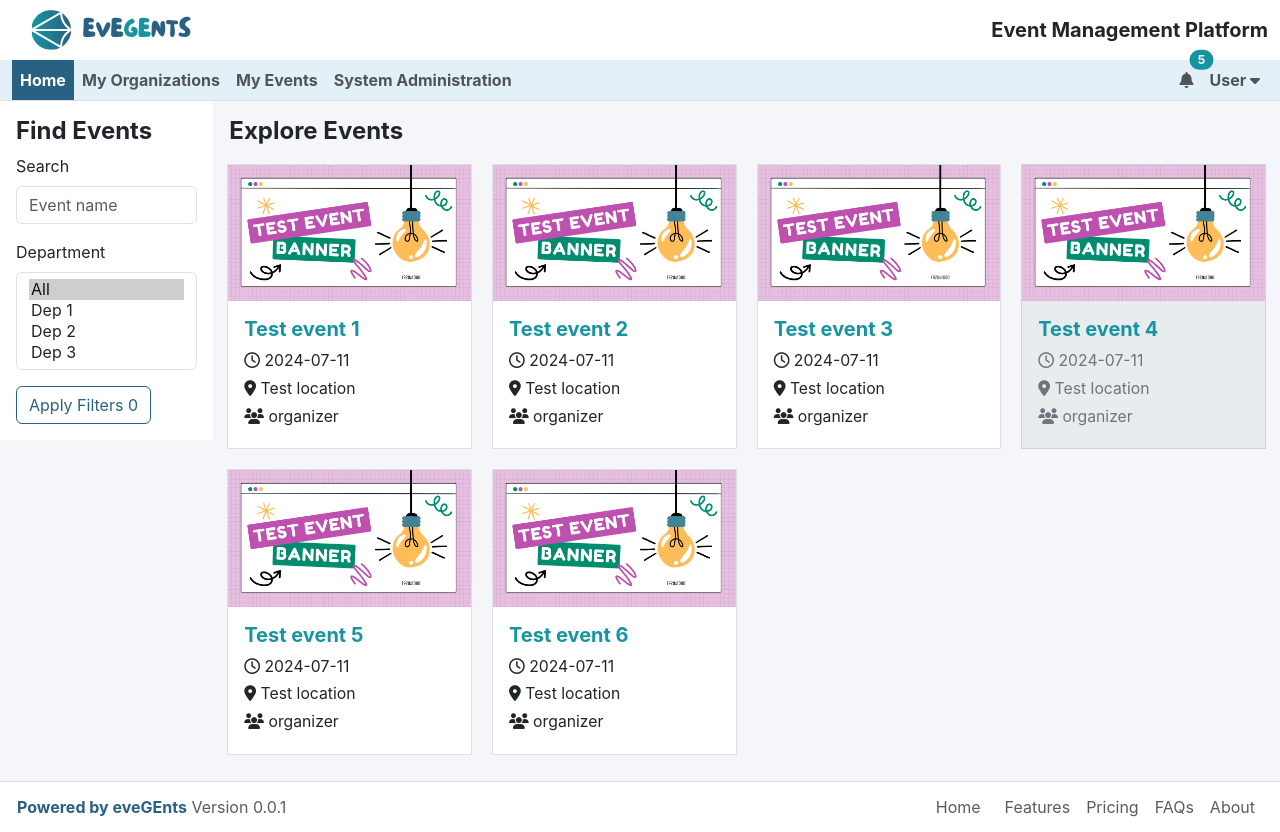
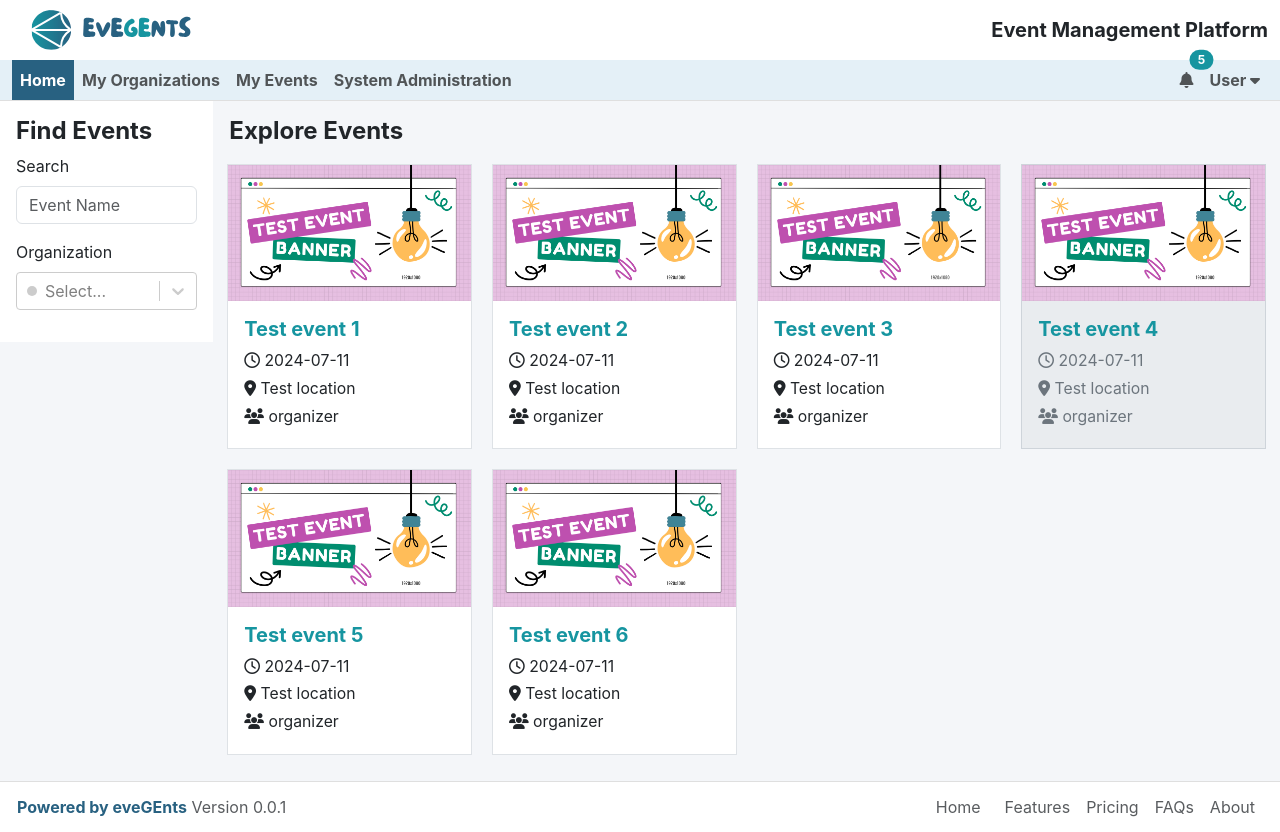
Before and after one commit to eveGEnts/Go-Headless, a React (Create React App) app: page / in a window 1280 px wide. Built offline with nearby package versions, Linux system fonts and the light colour scheme.

Commit message:
add some colors

```diff
--- a/package.json
+++ b/package.json
@@ -8,6 +8,7 @@
     "@testing-library/react": "^13.4.0",
     "@testing-library/user-event": "^13.5.0",
     "bootstrap": "^5.3.3",
+    "chroma-js": "^2.4.2",
     "node-sass": "^7.0.3",
     "react": "^18.3.1",
     "react-dom": "^18.3.1",
--- /dev/null
+++ b/src/components/common/ColorStyles.js
@@ -0,0 +1,61 @@
+import chroma from 'chroma-js'; // Make sure chroma-js is installed
+
+const dot = (color = 'transparent') => ({
+  alignItems: 'center',
+  display: 'flex',
+  ':before': {
+    backgroundColor: color,
+    borderRadius: 10,
+    content: '" "',
+    display: 'block',
+    marginRight: 8,
+    height: 10,
+    width: 10,
+  },
+});
+
+const colorStyles = {
+  control: (styles) => ({
+    ...styles,
+    backgroundColor: 'white',
+  }),
+
+  option: (styles, { data, isDisabled, isFocused, isSelected }) => {
+    const color = chroma(data.color);
+    return {
+      ...styles,
+      backgroundColor: isDisabled
+        ? undefined
+        : isSelected
+        ? data.color
+        : isFocused
+        ? color.alpha(0.1).css()
+        : undefined,
+      color: isDisabled
+        ? '#ccc'
+        : isSelected
+        ? chroma.contrast(color, 'white') > 2
+          ? 'white'
+          : 'black'
+        : data.color,
+      cursor: isDisabled ? 'not-allowed' : 'default',
+
+      ':active': {
+        ...styles[':active'],
+        backgroundColor: !isDisabled
+          ? isSelected
+            ? data.color
+            : color.alpha(0.3).css()
+          : undefined,
+      },
+    };
+  },
+
+  input: (styles) => ({ ...styles, ...dot() }),
+
+  placeholder: (styles) => ({ ...styles, ...dot('#ccc') }),
+
+  singleValue: (styles, { data }) => ({ ...styles, ...dot(data.color) }),
+};
+
+export default colorStyles;
--- a/src/components/home/FilterSidebar.js
+++ b/src/components/home/FilterSidebar.js
@@ -1,31 +1,81 @@
 import { React, useState, useEffect } from 'react';
+import Select from 'react-select';
+
+//import { primary } from '../../custom.scss'; // This is hypothetical
+import colorStyles from '../common/ColorStyles';
+
+
+const getComputedStyleValue = (property) => {
+    return getComputedStyle(document.documentElement).getPropertyValue(property).trim();
+  };
+
+
 
 function FilterSidebar() {
 
     const [count, setCount] = useState(0);
 
+    const [selectedOrganization, setOrganization] = useState(null);
+
+    const handleChange = (option) => {
+        setOrganization(option);
+        alert(option);
+    };
+
     //useEffect(() => {
     //    alert(`${count}`);
     //})
+
+    const organizationOptions = [
+        { value: 'org1', label: 'Org 1', color: '#FF5733' },
+        { value: 'org2', label: 'Org 2', color: '#33FF57' },
+        { value: 'org3', label: 'Org 3', color: '#3357FF' }
+      ];
+
+    //console.log(primary);
+    const primaryColor = getComputedStyleValue('--bs-primary');
+    console.log(primaryColor);
+
+
+    const customStyles = {
+        control: (provided) => ({
+          ...provided,
+          borderColor: primaryColor,
+          boxShadow: `0 0 0 1px ${primaryColor}`,
+          '&:hover': {
+            borderColor: primaryColor,
+          },
+        }),
+        menu: (provided) => ({
+          ...provided,
+          borderColor: primaryColor,
+        }),
+        singleValue: (provided) => ({
+          ...provided,
+          color: primaryColor,
+        }),
+        placeholder: (provided) => ({
+          ...provided,
+          color: primaryColor,
+        }),
+    };
+
 
     return (
         <div className="col-xl-2 col-lg-3 col-md-4 p-3 bg-white" style={{ height: '100%' }}>
             <h4 className='fw-bold'>Find Events</h4>
             <form>
                 <div className="mb-3">
-                    <label htmlFor="searchEvent" className="form-label">Search</label>
-                    <input type="text" className="form-control" id="searchEvent" placeholder="Event name" />
+                    <label htmlFor="eventSearch" className="form-label">Search</label>
+                    <input type="text" className="form-control" id="eventSearch" placeholder="Event Name" />
                 </div>
                 <div className="mb-3">
-                    <label htmlFor="filterType" className="form-label">Department</label>
-                    <select className="form-select" id="filterType" multiple>
-                        <option value="-1" selected>All</option>
-                        <option value="1">Dep 1</option>
-                        <option value="2">Dep 2</option>
-                        <option value="3">Dep 3</option>
-                    </select>
+                    <label htmlFor="eventOrganization" className="form-label">Organization</label>
+                    <Select options={organizationOptions} onChange={handleChange} id="eventOrganization" styles={colorStyles} />
                 </div>
-                <button type="button" className="btn btn-outline-primary" onClick={() => setCount(count + 1)}>Apply Filters {count}</button>
+                {/*
+                <button type="button" className="btn btn-outline-primary" onClick={() => setCount(count + 1)}>Apply Filters {selectedOrganization.label}</button>
+                */ }
             </form>
         </div>
     );
--- a/src/custom.scss
+++ b/src/custom.scss
@@ -53,3 +53,7 @@ html, body {
 .content {
     flex: 1;
 }
+
+//:export {
+//    primary: $primary;
+//}
```
Also changed, not shown: 1 other file (tests, documents, lock files or other folders).
